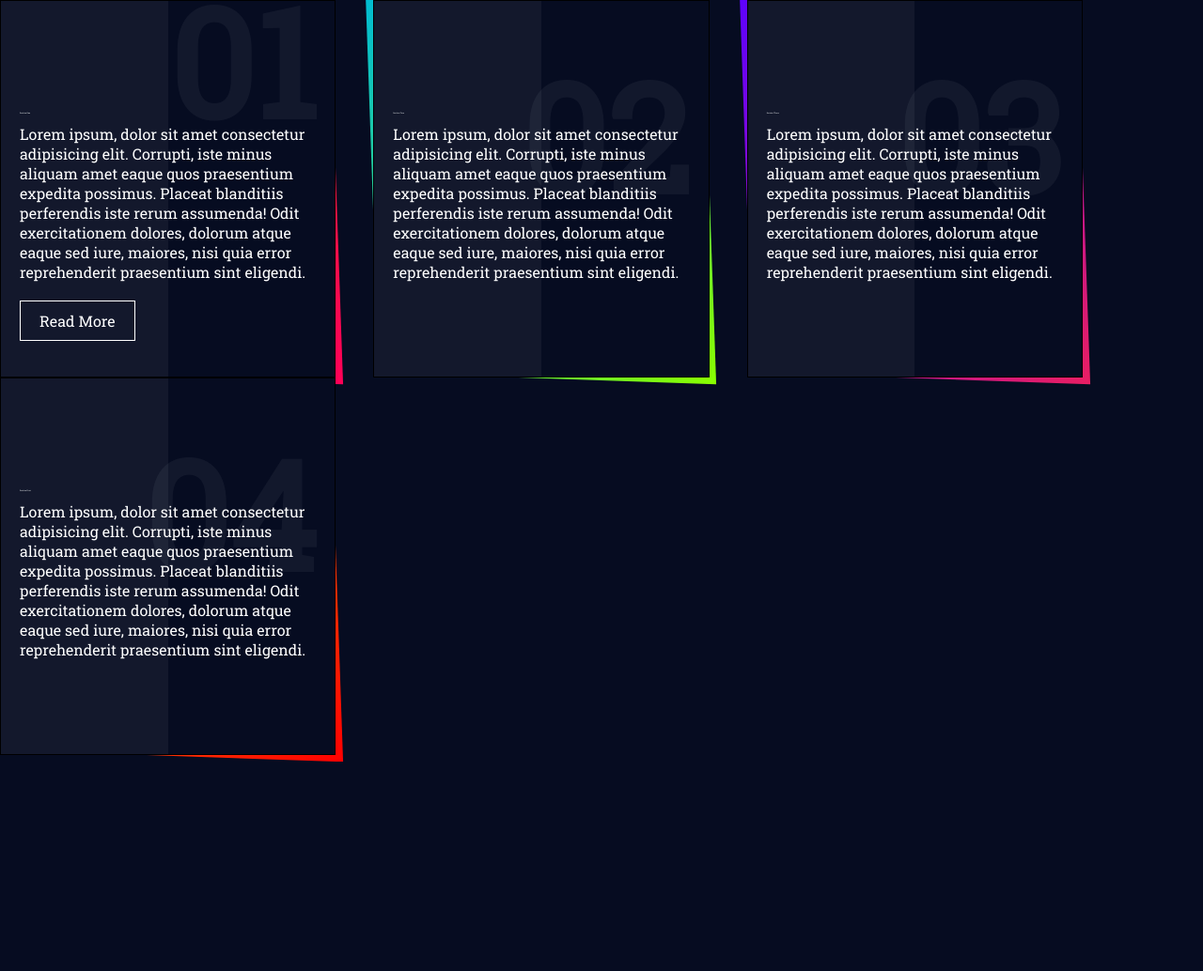
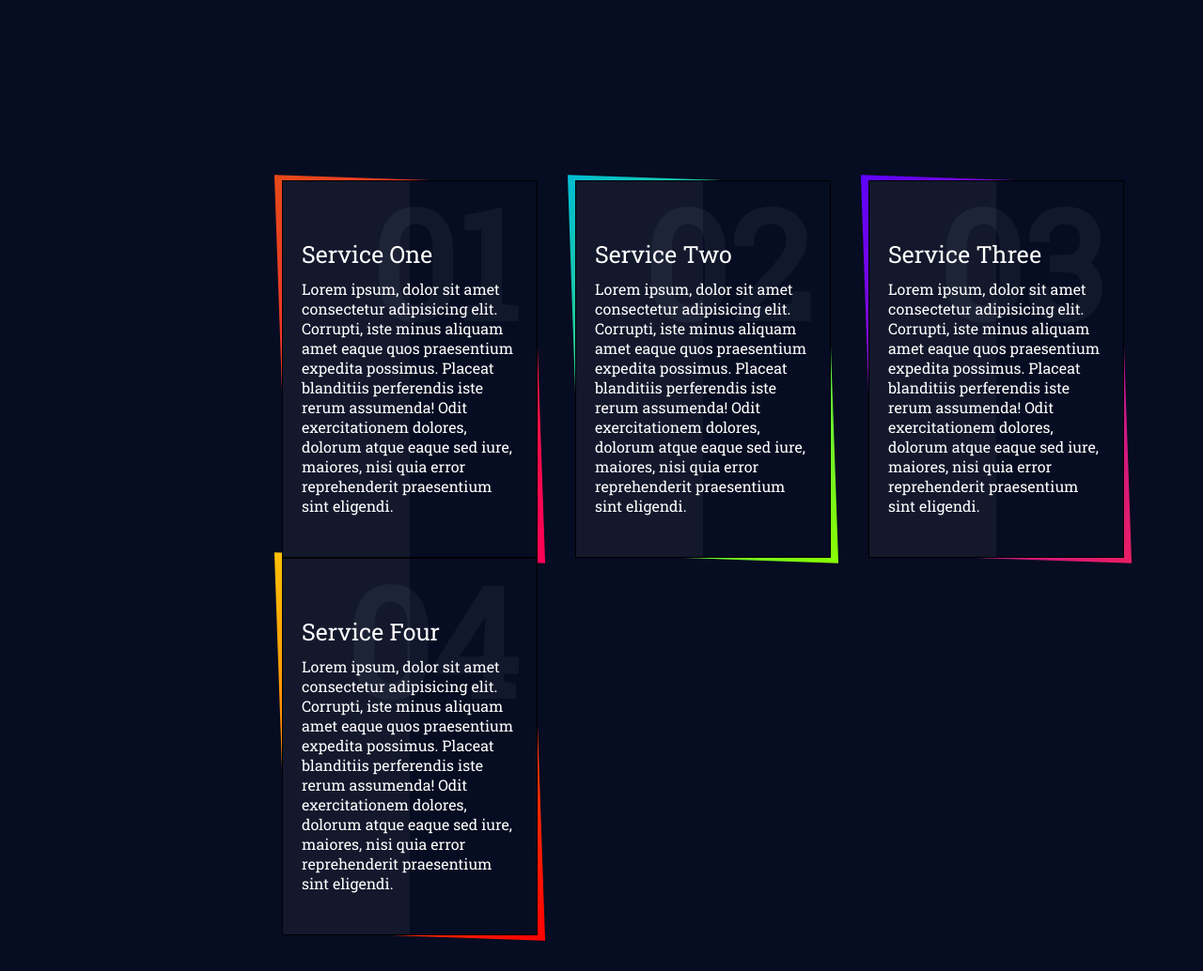
Before and after one commit to tahosin/CSS-SKEWED-BORDER2, a plain HTML site: page index.html in a window 1280 px wide. Shown: the whole page at 94% size. Before the commit the page ends 811 px from the top, so only its background shows below. Drawn offline with Linux system fonts and the light colour scheme.

Commit message:
this is anather website

```diff
--- a/style.css
+++ b/style.css
@@ -8,14 +8,15 @@ body
     background: #060c21;
 }
 
-.container
-{
+.container {
     position: relative;
-    width: 90%;
+    width: 70%;
     display: grid;
     grid-template-columns: repeat(auto-fill, minmax(260px,1fr));
     grid-template-rows: auto;
     grid-gap: 0 40px;
+    margin-left: 300px;
+    margin-top: 15%;
 }
 
 .container .box
@@ -104,7 +105,7 @@ body
 {
     margin: 0 0 10px;
     padding: 0;
-    font-size: 2px;
+    font-size: 25px;
     font-weight: 500;
     color: #fff;
 }
```
